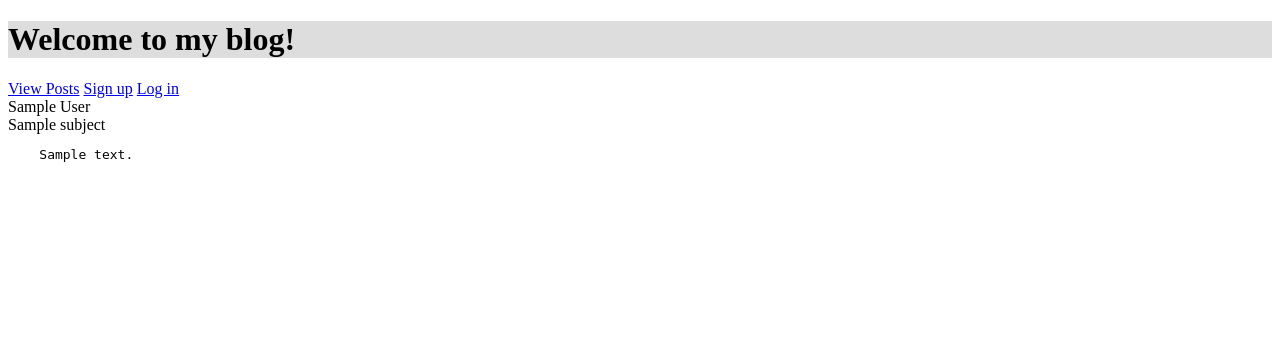
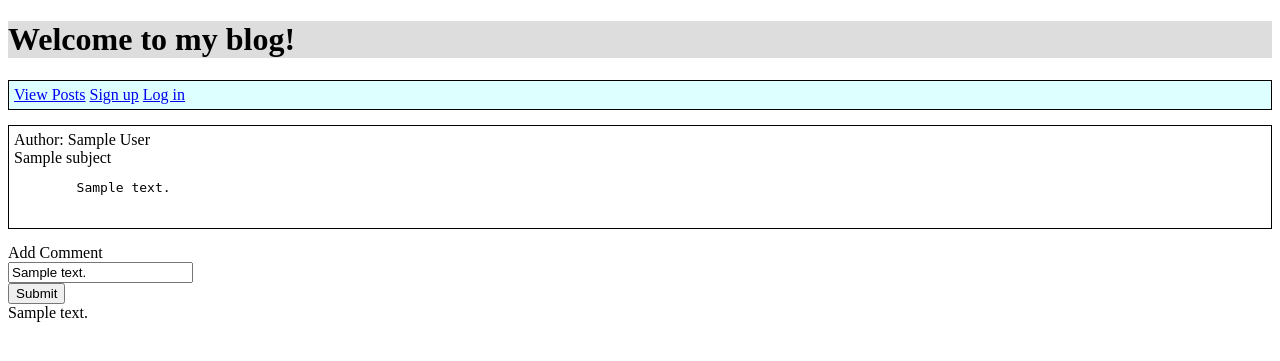
Before and after one commit to 12protons/udacity-blog, a Python web app: template templates/post.html in a window 1280 px wide. Shown: the top 361 px of the page. Run offline with Jinja, Linux system fonts and the light colour scheme; the template is opened without the code that fills it: most values are stand-ins (such as "Sample title", 1, 10 or a date in 2020).

Commit message:
Updated post styling

```diff
--- a/static/main.css
+++ b/static/main.css
@@ -1,4 +1,4 @@
-.posts {
+.post {
     margin-top: 15px;
     margin-bottom: 15px;
     border-style: solid;
@@ -8,3 +8,15 @@
     padding-bottom: 5px;
     padding-left: 5px;
 }
+
+.links {
+    margin-top: 15px;
+    margin-bottom: 15px;
+    border-style: solid;
+    border-width: 1px;
+    padding-top: 5px;
+    padding-right: 5px;
+    padding-bottom: 5px;
+    padding-left: 5px;
+    background-color: #dff;
+}
--- a/templates/base.html
+++ b/templates/base.html
@@ -11,6 +11,7 @@
             Welcome to my blog!
         </h1>
 
+        <div class="links">
             {% if current_user %}
                 <a href="/blog/logout">Logout</a>
                 <a href="/blog">View Posts</a>
@@ -20,6 +21,7 @@
                 <a href="/blog/signup">Sign up</a>
                 <a href="/blog/login">Log in</a>
             {% endif %}
+        </div>
 
         {% block content %}
         {% endblock %}
--- a/templates/blog.html
+++ b/templates/blog.html
@@ -2,9 +2,9 @@
 {% block content %}
 
 {% for post in posts %}
-    <div class="posts">
+    <div class="post">
         <div class="post-subject">
-            {{post.subject}}
+            <a href="/blog/{{post.key().id()}}">{{post.subject}}</a>
         </div>
 
         <pre class="post-content">
--- a/templates/post.html
+++ b/templates/post.html
@@ -1,8 +1,9 @@
 {% extends "base.html" %}
 {% block content %}
 
+<div class="post">
     <div class="post-author">
-    {{authorname}}
+        Author: {{authorname}}
     </div>
 
     <div class="post-subject">
@@ -12,5 +13,37 @@
     <pre class="post-content">
         {{content}}
     </pre>
+</div>
+
+<div class="comment-form">
+    <form method="post">
+        <label>
+            <div>Add Comment</div>
+            <input type="text" name="comment" value="{{comment}}">
+        </label>
+
+        <div class="error">
+            {{error}}
+        </div>
+
+        <input type="submit">
+    </form>
+</div>
+
+{% for comment in comments %}
+    <div class="comments">
+        <div class="comment">
+            {{comment.body}}
+        </div>
+
+        {% if comment.author == current_user %}
+            <div class="comment-edit-link">
+                <a href="/blog/editcomment/{{comment.key().id()}}">Edit</a>
+                <a href="/blog/deletecomment/{{comment.key().id()}}">Delete</a>
+            </div>
+        {% endif %}
+    </div>
+
+{% endfor %}
 
 {% endblock %}
```
Lines whose indentation alone changed are shown as unchanged.
